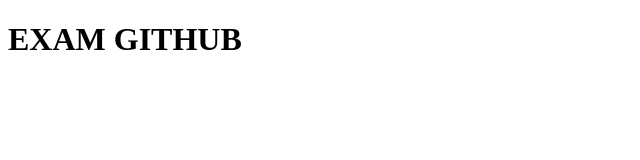
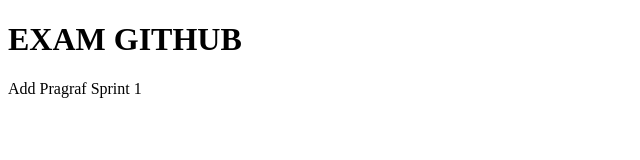
Before and after one commit to dyywann/tutor--github, a plain HTML site: page index.html in a window 1280 px wide. Shown: the whole page, without its empty margins (0-640 px from the left). Drawn offline with Linux system fonts and the light colour scheme.

Commit message:
Add Index.html

```diff
--- a/index.html
+++ b/index.html
@@ -8,5 +8,6 @@
 </head>
 <body>
     <h1>EXAM GITHUB</h1>
+    <p>Add Pragraf Sprint 1</p>
 </body>
 </html>
```
